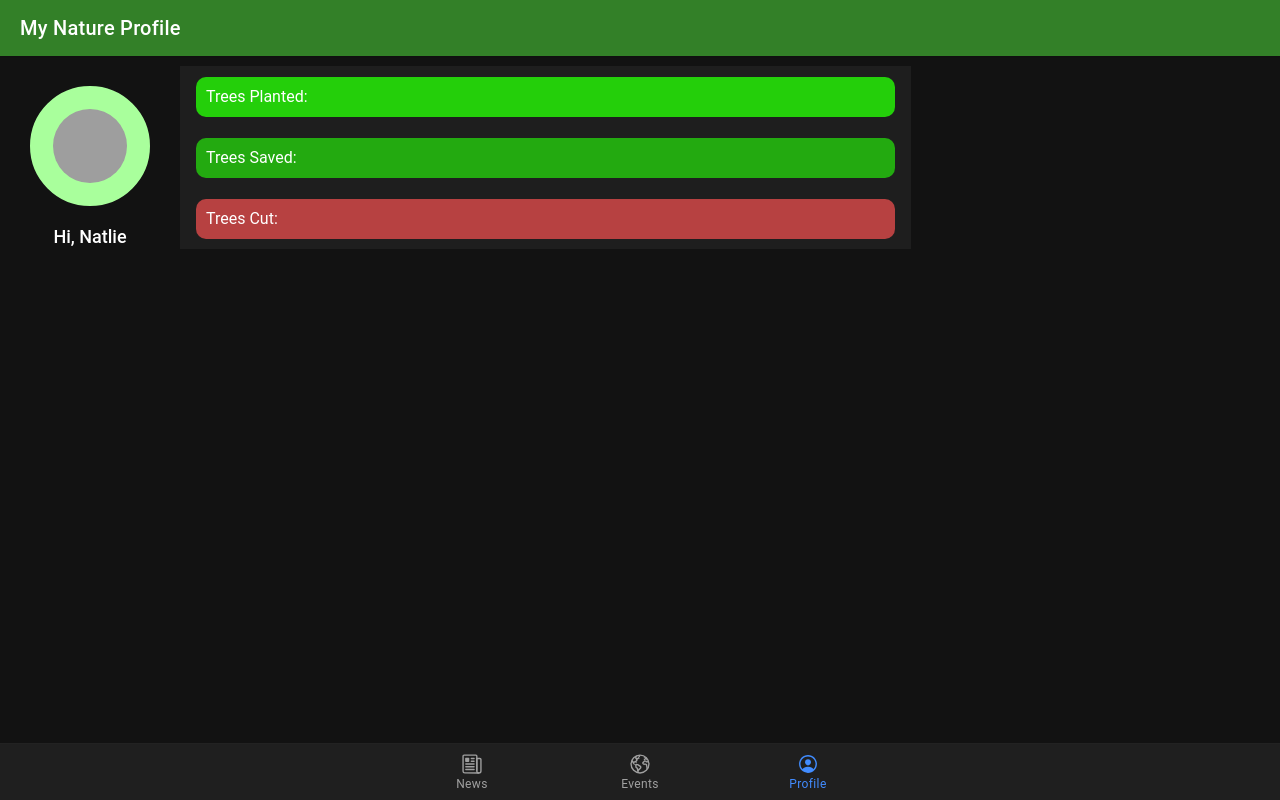
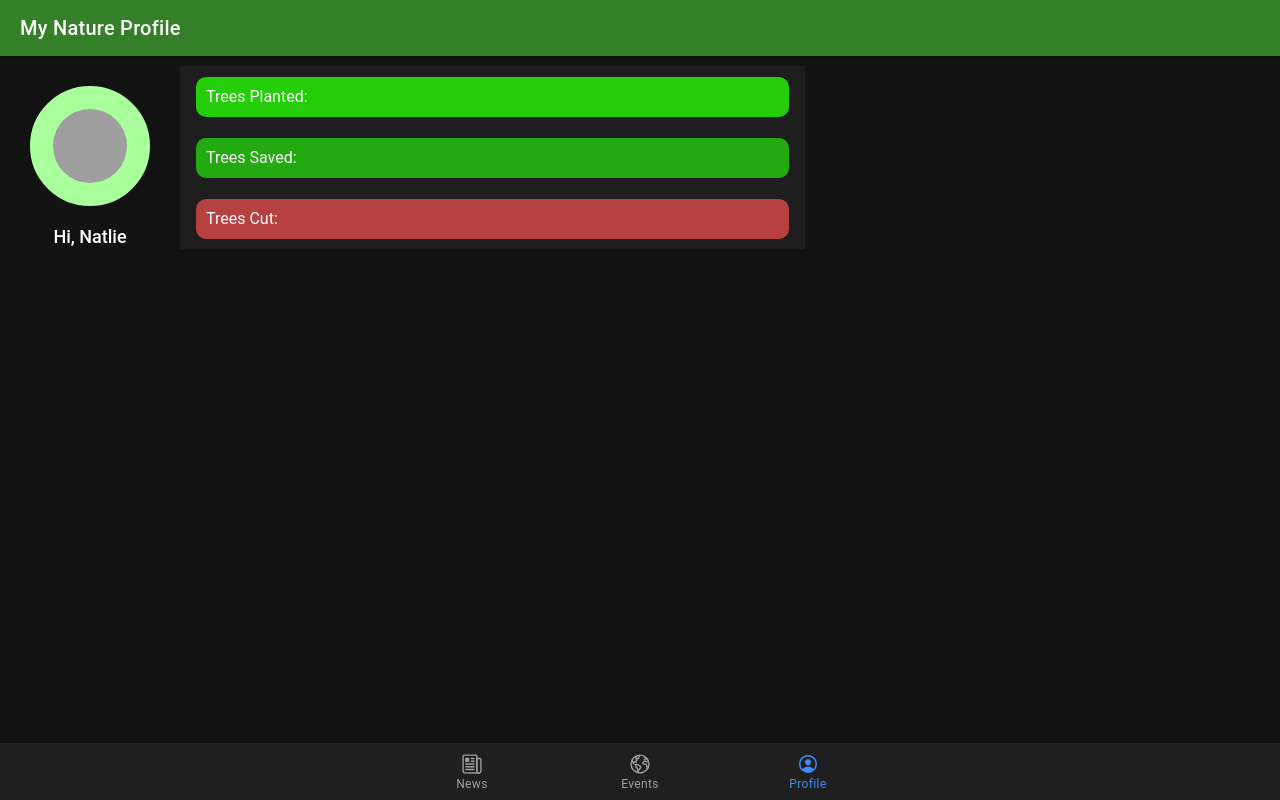
Before and after one commit to myOhana/MyNatur.Space, a React (Create React App) app: page /profile in a window 1280 px wide. Built offline with nearby package versions, Linux system fonts and the light colour scheme; grey boxes are pictures that could not be loaded.

Commit message:
chnaged col size to 6 in Profile

```diff
--- a/src/pages/Tabs/Profile.js
+++ b/src/pages/Tabs/Profile.js
@@ -35,7 +35,7 @@ const Profile = () => {
                                 <h5>Hi, Natlie</h5>
                             </IonText>
                         </IonCol>
-                        <IonCol size="7">
+                        <IonCol size="6">
                             <IonItem lines="none">
                                 <IonLabel className="trees-planted">
                                     <h2> Trees Planted: </h2>
```
